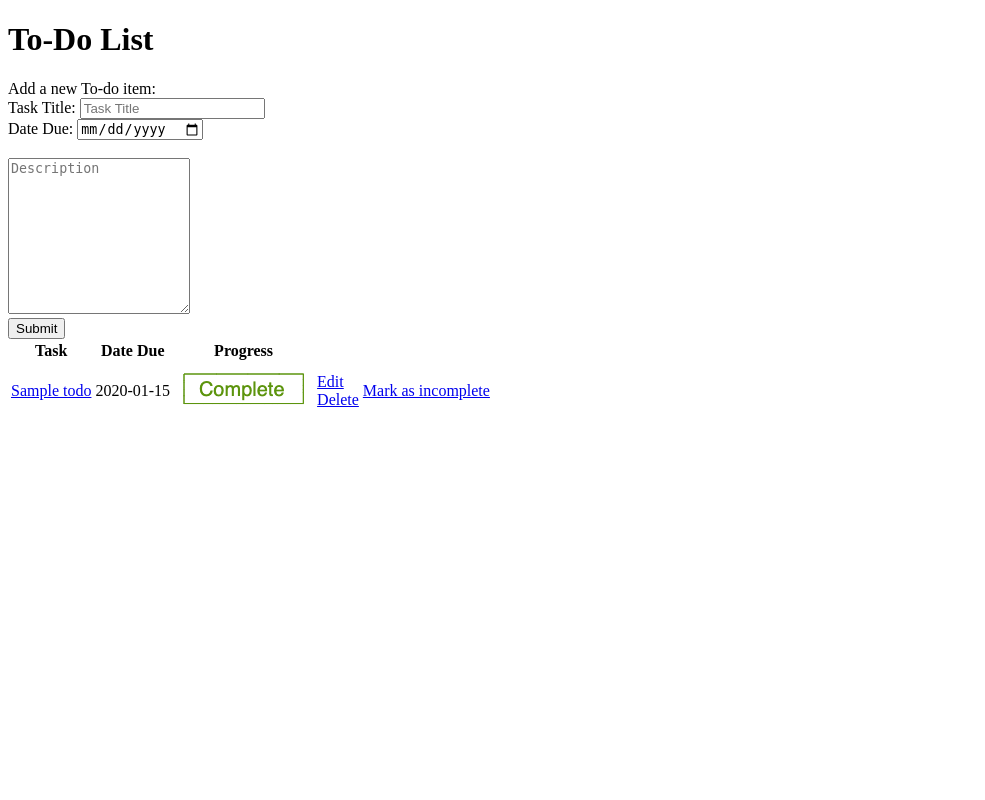
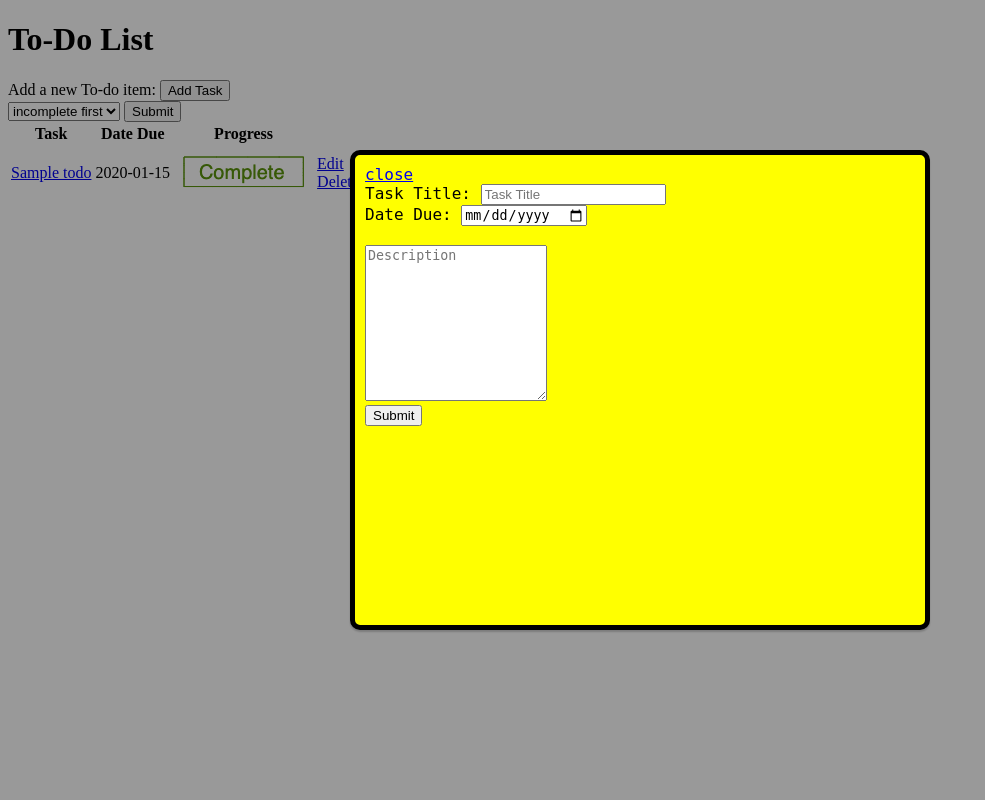
Before and after one commit to AmJann/flask_project_default, a Flask app: page / in a window 1280 px wide. Shown: the whole page, without its empty margins (0-985 px from the left). Run offline with Flask 2, Linux system fonts and the light colour scheme; tables that the repository leaves empty hold one stand-in row (values such as "Sample post").

Commit message:
update route updates tasks, modal created for adding tasks

```diff
--- a/app.py
+++ b/app.py
@@ -18,7 +18,7 @@
 # db.create_all()
 
 
-@app.route("/")
+@app.route("/", methods=['POST', 'GET'])
 def index():
     '''
     Home page
@@ -26,7 +26,7 @@
     todos = ToDo.query.all()
     return render_template('index.html',todos=todos)
 
-@app.route("/add", methods=['POST'])
+@app.route("/add", methods=['POST','GET'])
 def add():
     datetime_str = request.form['date']
     datetime_obj = datetime.strptime(datetime_str,
@@ -42,18 +42,45 @@
     todo = ToDo.query.filter_by(todo_id = id).first()
     return render_template('show.html', todo = todo)
 
-@app.route("/update/<int:id>/", methods=['GET','POST'])
+@app.route("/update/<int:id>/", methods=['POST', 'GET'])
 def update(id):
-    if request.method == 'POST':
-        todo = ToDo.query.get_or_404(id)
-        todo.title =request.form['title']
+    todo = ToDo.query.get_or_404(id)
+    if request.method == "POST":
+        todo.title = request.form['title']
         todo.description = request.form['description']
-        todo.date_due = request.form['date']
-        db.session.commit()
-        return redirect(url_for('index'))
-    elif request.method == 'GET':
-        todo = ToDo.query.filter_by(todo_id = id).first()
-        return render_template('update.html', todo = todo)
+        datetime_str = request.form['date']
+        datetime_obj = datetime.strptime(datetime_str,
+        "%Y-%m-%d")
+        date = datetime_obj.date()
+        todo.date_due = date
+        try:
+            db.session.commit()
+            return redirect('/')
+        except:
+            return "There was a problem updating your task."
+    else:
+        return render_template('update.html', todo=todo)
+
+    # todo = ToDo.query.filter_by(todo_id = id).first()
+    # print(todo.title)
+
+    # if request.method == 'POST':
+    #     todo.title = request.form.get['title']
+    #     todo.description = request.form.get['description']
+    #     datetime_str = request.form.get['date']
+    #     datetime_obj = datetime.strptime(datetime_str,
+    #     "%Y-%m-%d")
+    #     date = datetime_obj.date()
+    #     todo.date_due = date
+    #     todo.complete = todo.complete
+    #     todo.in_progress = todo.in_progress
+
+    #     db.session.commit()
+    #     return redirect('/')
+
+    # else:
+    #     todo = ToDo.query.filter_by(todo_id = id).first()
+    #     return render_template('update.html', todo = todo)
 
 # @app.route("/submit_update/<int:id>/", methods=['GET','POST'])
 # def submit_update(id):
@@ -66,6 +93,19 @@
 #         todo = ToDo(title=request.form['title'], date_due =date, description=request.form['description'])
 #         db.session.commit()
 #         return redirect(url_for('index'))
+@app.route("/updated/<int:id>/", methods=['POST', 'GET'])
+def updated(id):
+    todo = ToDo.query.get_or_404(id)
+    todo.title = request.form['title']
+    todo.description = request.form['description']
+    datetime_str = request.form['date']
+    datetime_obj = datetime.strptime(datetime_str,
+    "%Y-%m-%d")
+    date = datetime_obj.date()
+    todo.date_due = date
+
+    db.session.commit()
+    return redirect('/')
 
 @app.route('/delete/<int:id>')
 def delete(id):
@@ -93,5 +133,20 @@
     db.session.commit()
     return redirect(url_for('index'))
 
+@app.route('/filter_complete/<string:key>/', methods=['GET'])
+def filter_complete(key):
+    todos = ToDo.query.order_by(ToDo.complete.asc()).all()
+    # filter_rule = request.args.get('filter')
+    if key == 'A-Z':
+        todos = ToDo.query.order_by(ToDo.complete.desc()).all()
+    return render_template('index.html', todos = todos)
+
+@app.route('/sort/', methods=['GET'])
+def sort():
+    todos =ToDo.query.all()
+    todos.sorted()
+
+    return render_template('index', todos=todos)
+
 if __name__ == "__main__":
     app.run(port=3000)
--- /dev/null
+++ b/package.json
@@ -0,0 +1,5 @@
+{
+  "dependencies": {
+    "bootstrap": "^3.3.7"
+  }
+}
--- /dev/null
+++ b/static/css/styles.css
@@ -0,0 +1,24 @@
+#modal{
+	background-color: rgba(0, 0, 0, .4);
+	position:fixed;
+	top: 0;
+	left: 0;
+	height: 100%;
+	width: 100%;
+	z-index: 2;
+	overflow:auto;
+
+
+}
+#modal-textbox{
+	background-color: yellow;
+	height:450px;
+	width: 550px;
+	border-radius: 10px;
+	margin: 150px auto;
+    padding: 10px;
+    border:5px solid black ;
+	box-shadow: 0 2px 2px rgba(0, 0, 0, 0.2);
+    font-family: 'Source Code Pro', monospace;
+
+}
--- /dev/null
+++ b/static/js/index.js
@@ -0,0 +1,14 @@
+const openBtn = document.getElementById("openModal");
+const modal = document.getElementById("modal");
+const close = document.getElementById("close");
+
+const openModal = () => {
+  modal.style.display = "block";
+};
+openBtn.addEventListener("click", openModal);
+
+const closeModal = () => {
+  modal.style.display = "none";
+};
+
+close.addEventListener("click", closeModal);
--- a/templates/base.html
+++ b/templates/base.html
@@ -4,6 +4,8 @@
     <meta charset="UTF-8">
     <meta http-equiv="X-UA-Compatible" content="IE=edge">
     <meta name="viewport" content="width=device-width, initial-scale=1.0">
+    <!-- <link href="https://cdn.jsdelivr.net/npm/bootstrap@5.2.3/dist/css/bootstrap.min.css" rel="stylesheet" integrity="sha384-rbsA2VBKQhggwzxH7pPCaAqO46MgnOM80zW1RWuH61DGLwZJEdK2Kadq2F9CUG65" crossorigin="anonymous"> -->
+    <link href = "{{url_for('static',filename='css/styles.css')}}" rel="stylesheet" type="text/css">
     <title>Todo</title>
 
     {% block head %}{% endblock %}
@@ -12,5 +14,8 @@
 
 
     {% block body %}{% endblock %}
+    <script src="https://cdn.jsdelivr.net/npm/@popperjs/core@2.11.6/dist/umd/popper.min.js" integrity="sha384-oBqDVmMz9ATKxIep9tiCxS/Z9fNfEXiDAYTujMAeBAsjFuCZSmKbSSUnQlmh/jp3" crossorigin="anonymous"></script>
+    <script src="https://cdn.jsdelivr.net/npm/bootstrap@5.2.3/dist/js/bootstrap.min.js" integrity="sha384-cuYeSxntonz0PPNlHhBs68uyIAVpIIOZZ5JqeqvYYIcEL727kskC66kF92t6Xl2V" crossorigin="anonymous"></script>
+    <script defer src="../static/js/index.js"></script>
 </body>
 </html>
--- a/templates/index.html
+++ b/templates/index.html
@@ -6,7 +6,14 @@
 
 {% block body %}
 <div>Add a new To-do item:
-    <form action="/add" method="POST">
+    <button id="openModal">Add Task</button>
+</div>
+
+<div id="modal">
+    <div id="modal-textbox">
+      <a href="#" id="close">close</a>
+
+      <form action="/add" method="POST">
         <label for="title">Task Title:</label>
         <input type="text" name="title" placeholder = "Task Title">
         <br>
@@ -15,10 +22,22 @@
         <br><br>
         <textarea type="text" name ="description"placeholder ="Description" rows ="10" columns ="40"></textarea>
         <br>
-        <input type="submit">
+        <input type="submit" id ="close">
     </form>
-</div>
+    </div>
+  </div>
+
+<div class="dropdown">
+<form action="/filter_complete/<string:key>/" method="GET">
+    <select class="dropdown-menu" aria-labelledby="dropdownMenu1">
+      <option class="dropdown-item" value="incomplete first" href="{{ url_for('filter_complete', key='A-Z') }}">incomplete first</option>
+      <option class="dropdown-item" value="complete first" href="{{ url_for('filter_complete', key='Z-A') }}">complete first</option>
+    </select>
+    <input type = "submit">
+</form>
+  </div>
 <div>
+
     <table>
         <tr>
             <th>Task</th>
```
Also changed, not shown: templates/update.html (+6 -6 lines), package-lock.json (added).
